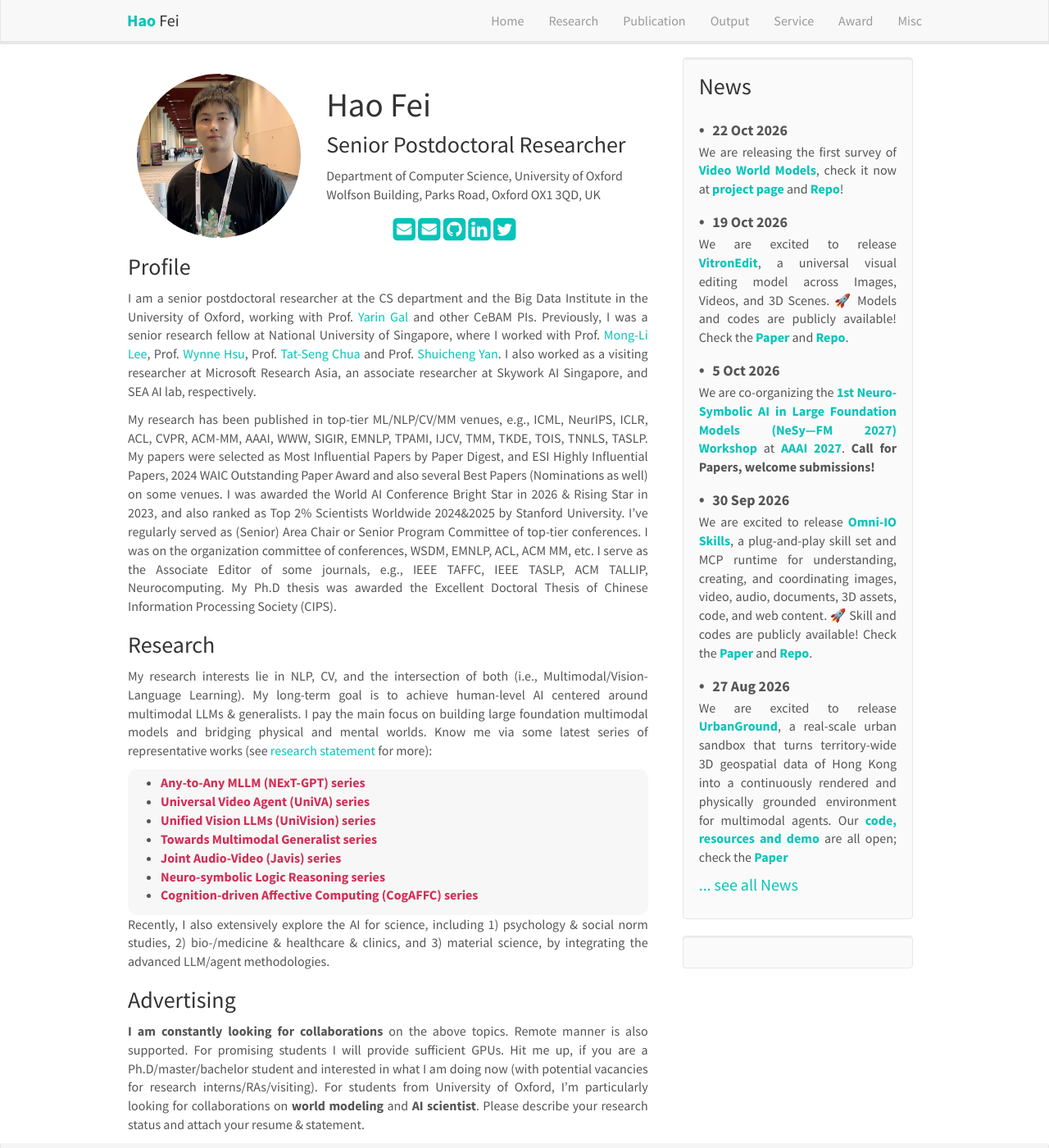
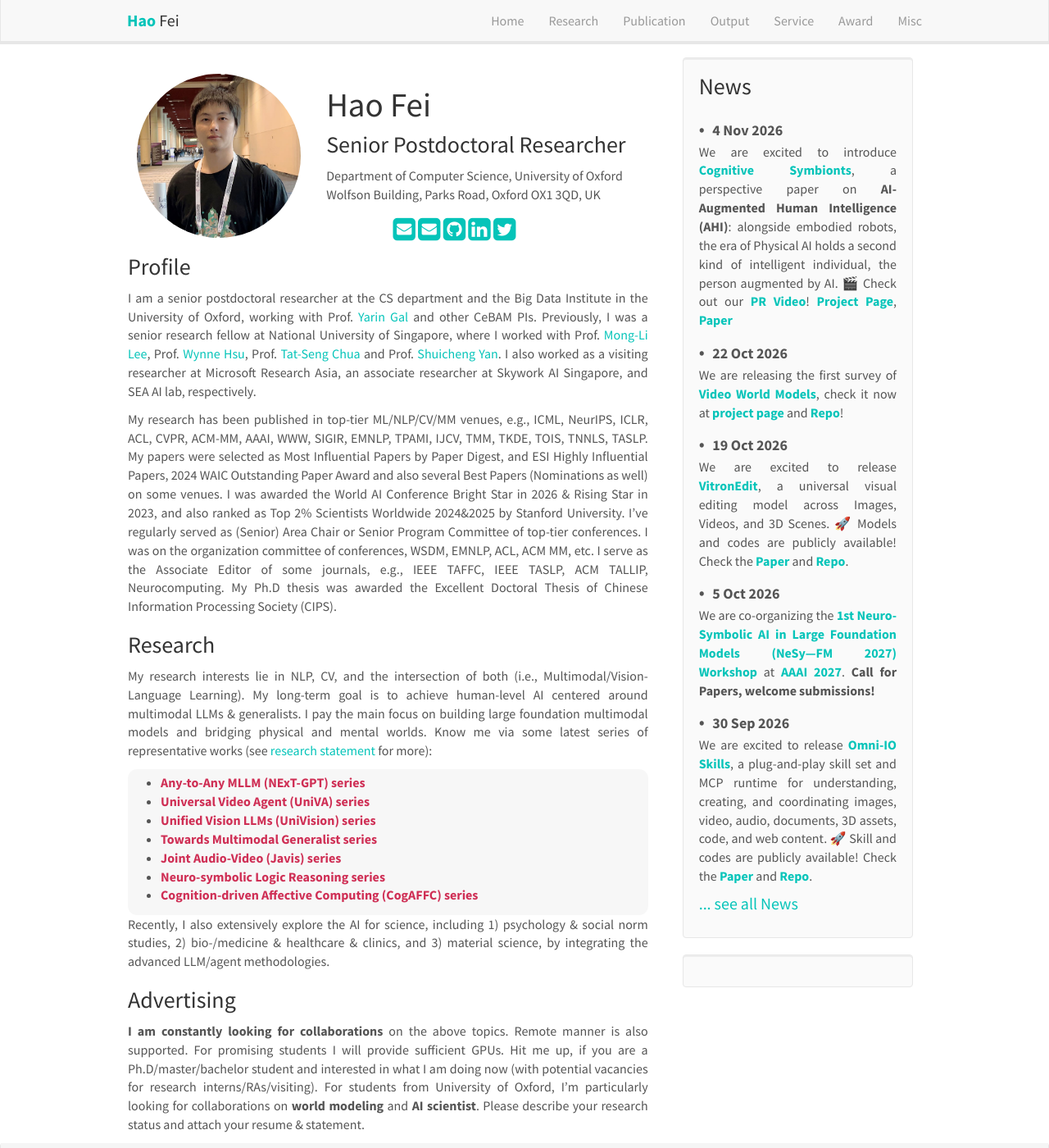
Before and after one commit to scofield7419/scofield7419.github.io, a Jekyll site: the page built from _pages/home.md, in a window 1280 px wide and 1400 px high. Shown: the whole window at 82% size. Built offline with Jekyll 4.4.1, drawn with Linux system fonts in a browser that asks for light colours; nearby versions of some CDN libraries; comment, search, counter and statistics services are not loaded; a style sheet for code colours, icons or effects is not loaded.

Commit message:
Update news.yml

```diff
--- a/_data/news.yml
+++ b/_data/news.yml
@@ -1,3 +1,6 @@
+
+- date: 4 Nov 2026
+  headline: "We are excited to introduce [**Cognitive Symbionts**](https://cognitive-symbiont.github.io/), a perspective paper on **AI-Augmented Human Intelligence (AHI)**: alongside embodied robots, the era of Physical AI holds a second kind of intelligent individual, the person augmented by AI. 🎬 Check out our [**PR Video**](https://www.youtube.com/watch?v=OBQF9SN7S3E)! [**Project Page**](https://cognitive-symbiont.github.io/), [**Paper**](https://arxiv.org/abs/2611.05376)"
 
 - date: 22 Oct 2026
   headline: "We are releasing the first survey of [**Video World Models**](https://arxiv.org/abs/2610.31668), check it now at [**project page**](https://vid-gen.github.io/video-world-model-survey) and [**Repo**](https://github.com/vid-gen/awesome-video-world-model)!"
```
